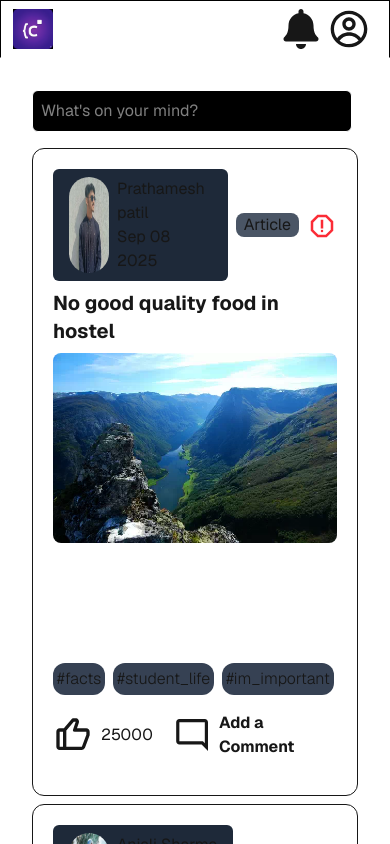
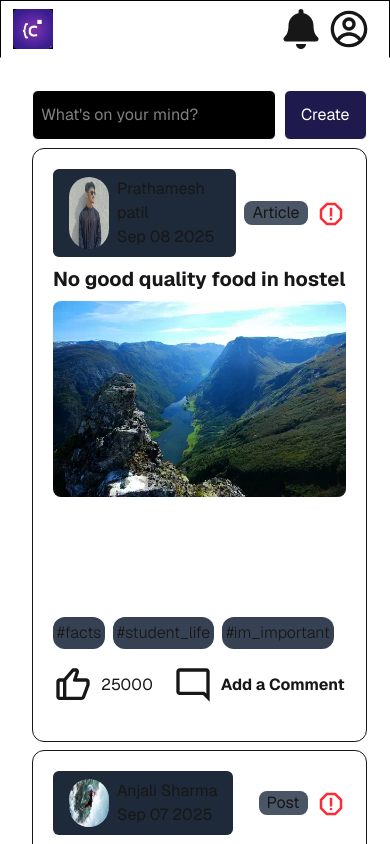
Before and after one commit to prathamesh-patil-5090/Community-Platform, a Next.js app: page / in a window 390 px wide. Shown: the top 844 px of the page. Built offline with nearby package versions, Linux system fonts and the light colour scheme.

Commit message:
Create new utton for mobile and add bgColor in button

```diff
--- a/src/app/components/ui/Button.tsx
+++ b/src/app/components/ui/Button.tsx
@@ -1,13 +1,15 @@
 type ButtonProps = {
   name: string;
   onClick?: () => void;
+  bgColor?: string;
 };
 
-function Button({ name, onClick }: ButtonProps) {
+function Button({ name, onClick, bgColor }: ButtonProps) {
   return (
-    <div>
     <button
-        className={`text-white border border-white bg-black hover:bg-gray-700 rounded-md px-4 py-2 ${
+      className={`text-white border border-white ${
+        bgColor ? bgColor : "bg-black"
+      } hover:bg-gray-700 rounded-md px-4 py-2 ${
         onClick ? "cursor-pointer" : "cursor-default"
       }`}
       onClick={onClick}
@@ -15,7 +17,6 @@ function Button({ name, onClick }: ButtonProps) {
     >
       {name}
     </button>
-    </div>
   );
 }
 
--- a/src/app/components/ui/PostBar.tsx
+++ b/src/app/components/ui/PostBar.tsx
@@ -1,10 +1,46 @@
+"use client";
+import { useEffect, useState } from "react";
+import Button from "./Button";
+import { useRouter } from "next/navigation";
+
 function PostBar() {
+  const router = useRouter();
+
+  const [windowDimensions, setWindowDimensions] = useState({
+    width: typeof window !== "undefined" ? window.innerWidth : 0,
+    height: typeof window !== "undefined" ? window.innerHeight : 0,
+  });
+
+  useEffect(() => {
+    const handleResize = () => {
+      setWindowDimensions({
+        width: window.innerWidth,
+        height: window.innerHeight,
+      });
+    };
+
+    handleResize();
+
+    window.addEventListener("resize", handleResize);
+
+    return () => {
+      window.removeEventListener("resize", handleResize);
+    };
+  }, []);
+
   return (
-    <div className="relative h-[50px]">
+    <div className="relative h-[50px] flex flex-warp gap-2">
       <input
         placeholder="What's on your mind? "
-        className={`text-white border border-white bg-black hover:bg-gray-700 rounded-md px-4 pl-2 py-2 w-80 sm:w-2xl focus:outline-blue-400`}
+        className={`text-white border border-white bg-black hover:bg-gray-700 rounded-md px-4 pl-2 py-2 sm:w-2xl focus:outline-blue-400`}
       ></input>
+      {windowDimensions.width < 1024 && (
+        <Button
+          name={"Create"}
+          onClick={() => router.push("/create-post")}
+          bgColor={"bg-indigo-950"}
+        />
+      )}
     </div>
   );
 }
```
Lines whose indentation alone changed are shown as unchanged.
